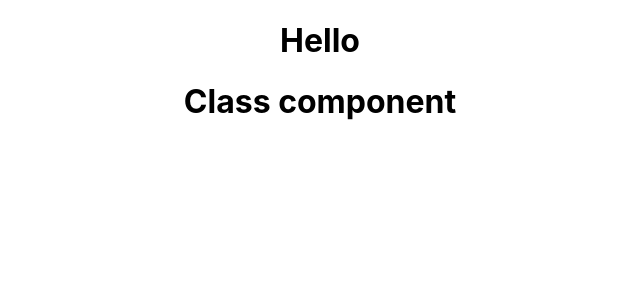
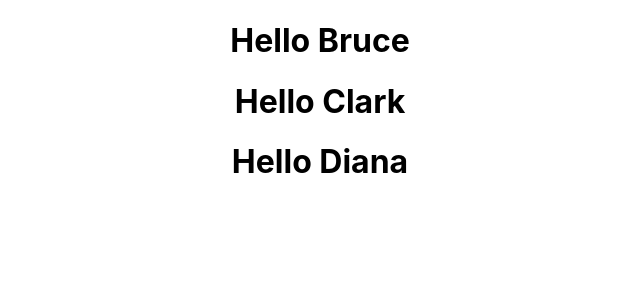
Before and after one commit to Ganesh-dot/into, a React (Create React App) app in the folder money/: page / in a window 1280 px wide. Shown: the top 300 px of the page, without its empty margins (320-960 px from the left). Built offline with nearby package versions, Linux system fonts and the light colour scheme.

Commit message:
push JSX syntax and props

```diff
--- a/money/src/App.js
+++ b/money/src/App.js
@@ -2,12 +2,16 @@ import logo from './logo.svg';
 import './App.css';
 import { Greet } from "./component/Greet"
 import Welcome from "./component/Welcome";
+import HelloJSX from "./component/HelloJSX";
 
 function App() {
   return (
     <div className="App">
-      <Greet />
-      <Welcome />
+      <Greet name="Bruce" />
+      <Greet name="Clark" />
+      <Greet name="Diana" />
+     {/* <Welcome />
+      <HelloJSX /> */}
     </div>
   );
 }
--- a/money/src/component/Greet.js
+++ b/money/src/component/Greet.js
@@ -1,8 +1,6 @@
 import React from "react";
 
-export const Greet = () =>
-   <div>
-     <h1>
-         Hello
-     </h1>
-   </div>
+export const Greet = props => {
+   console.log(props)
+  return  <h1> Hello {props.name}</h1>
+}
--- /dev/null
+++ b/money/src/component/HelloJSX.js
@@ -0,0 +1,13 @@
+import React, { createElement } from "react";
+
+const HelloJSX = () => {
+   // return (
+       /* <div>
+            <p>
+                Do Knowledge convert into practice
+            </p>
+        </div>
+    ) */
+    return React.createElement("div" , {id: "hello" , className: "DummyClass"} , createElement("h1" , null , "Ganesh"))
+}
+export default HelloJSX;
```
Also changed, not shown: 1 other file (tests, documents, lock files or other folders).
